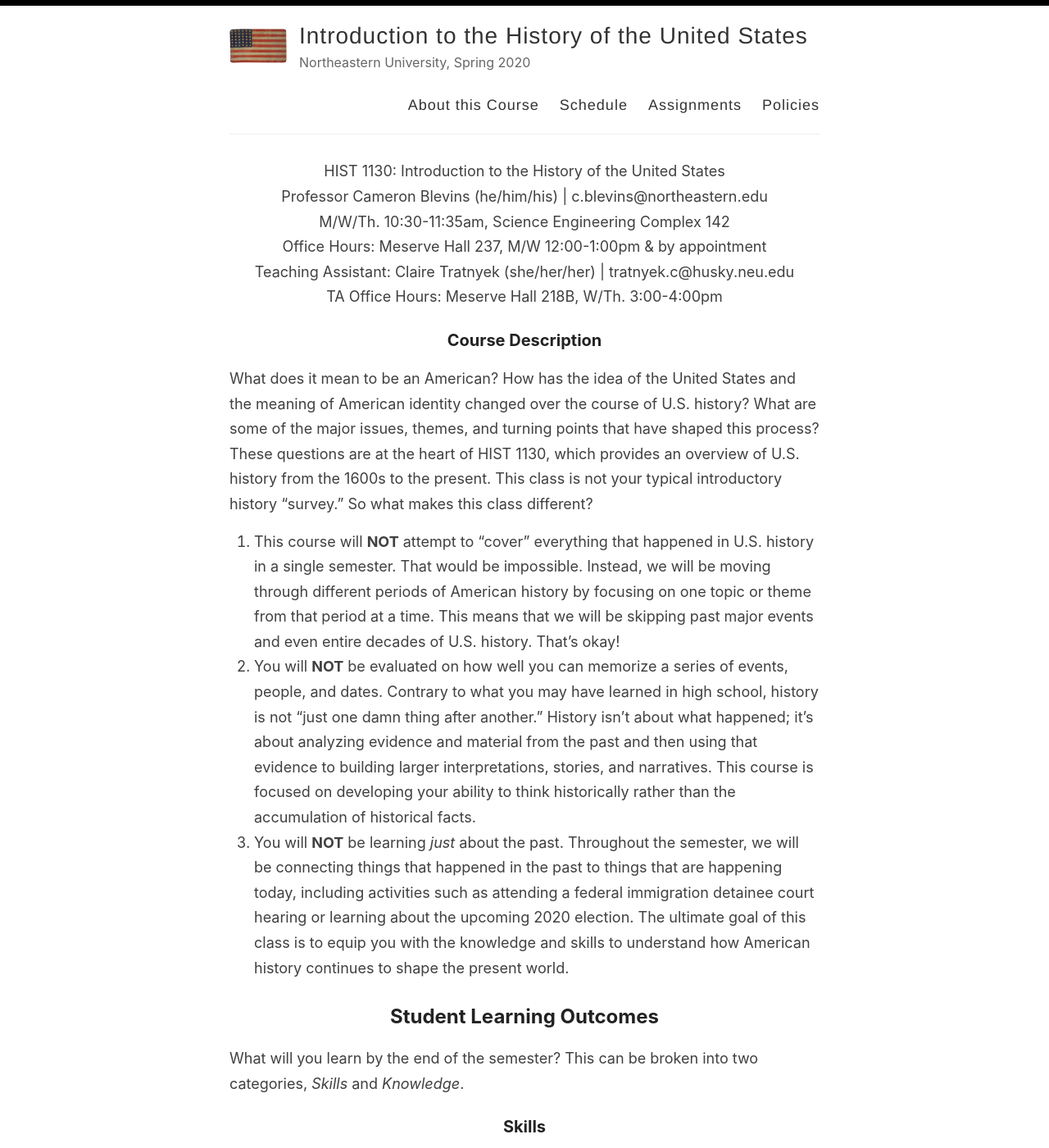
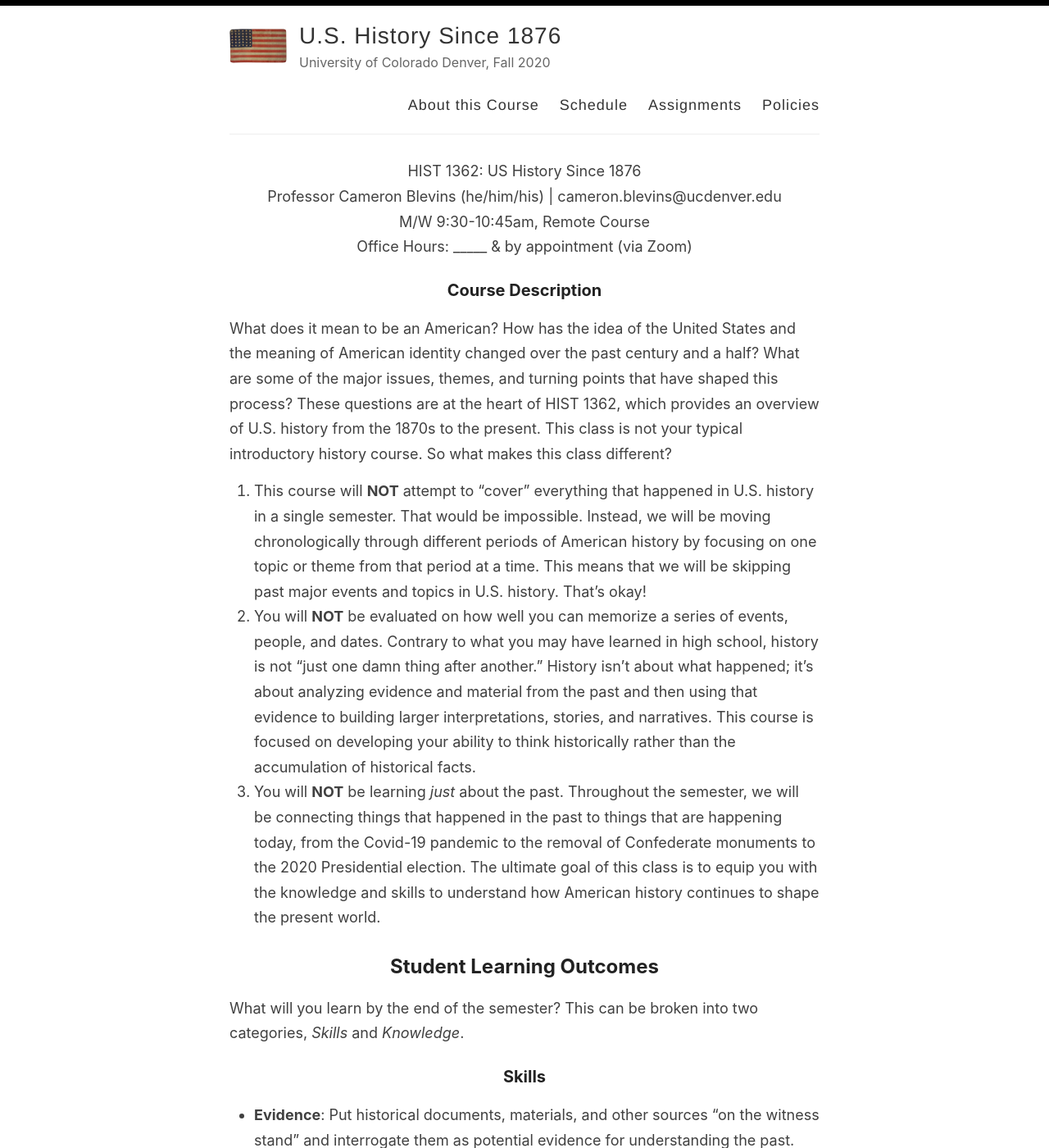
Before and after one commit to cblevins/f20-us-since-1876, a Jekyll site: the page built from index.md, in a window 1280 px wide and 1400 px high. Shown: the whole window at 82% size. Built offline with Jekyll 4.4.1, drawn with Linux system fonts in a browser that asks for light colours; the list of posts is cut into pages by our own code; some of the changed text lies outside the part shown.

Commit message:
revamping spring 2020 content to uc denver fall 2020

```diff
--- a/_config.yml
+++ b/_config.yml
@@ -3,22 +3,21 @@
 #
 
 # Name of your site (displayed in the header)
-name: Introduction to the History of the United States
-email: c.blevins@northeastern.edu
-university: "Northeastern University"
-course_number: "HIST 1130"
-semester: "Spring 2020"
+name: U.S. History Since 1876
+university: "University of Colorado Denver"
+course_number: "HIST 1362"
+semester: "Fall 2020"
 room: "placeholder"
-meetingtime: "Mon/Wed/Thurs 10:30-11:35"
+meetingtime: "Mon/Wed 9:30-10:45"
 instructor: Cameron Blevins
-email: c.blevins@northeastern.edu
-office: "237 Meserve Hall"
+email: cameron.blevins@ucdenver.edu
+office: "N/A"
 
 # Name of the author
 author: Cameron Blevins
 
 # Short bio or description (displayed in the header)
-description: Northeastern University, Spring 2020
+description: University of Colorado Denver, Fall 2020
 
 # URL of your avatar or profile pic (you could use your GitHub profile pic)
 avatar: /images/36-star-flag.png
@@ -30,7 +29,7 @@ avatar: /images/36-star-flag.png
 # Includes an icon in the footer for each username you enter
 footer-links:
   dribbble:
-  email: c.blevins@northeastern.edu
+  email: cameron.blevins@ucdenver.edu
   facebook:
   flickr:
   github:
@@ -61,7 +60,7 @@ enforce_ssl: http://cblevins.github.io
 # (http://yourusername.github.io/repository-name)
 # and NOT your User repository (http://yourusername.github.io)
 # then add in the baseurl here, like this: "/repository-name"
-baseurl: "/sp20-intro-us" # the subpath of your site, e.g. /blog
+baseurl: "/f20-us-since-1876" # the subpath of your site, e.g. /blog
 
 #
 # !! You don't need to change any of the configuration flags below !!
--- a/_layouts/default.html
+++ b/_layouts/default.html
@@ -47,7 +47,7 @@
         <div class="container">
           <footer class="footer">
             <!--{% include svg-icons.html %}-->
-            <a href="http://cameronblevins.org">Cameron Blevins</a>, (Northeastern University, Spring 2020)
+            <a href="http://cameronblevins.org">Cameron Blevins</a>, (University of Colorado Denver, Fall 2020)
           </footer>
         </div>
       </div>
--- a/index.md
+++ b/index.md
@@ -5,22 +5,20 @@ title:
 
 <div style="text-align: center">
 <p>
-HIST 1130: Introduction to the History of the United States<br>
-Professor Cameron Blevins (he/him/his) | c.blevins@northeastern.edu<br>
-M/W/Th. 10:30-11:35am, Science Engineering Complex 142<br>
-Office Hours: Meserve Hall 237, M/W 12:00-1:00pm & by appointment<br>
-Teaching Assistant: Claire Tratnyek (she/her/her) | tratnyek.c@husky.neu.edu<br>
-TA Office Hours: Meserve Hall 218B, W/Th. 3:00-4:00pm
+HIST 1362: US History Since 1876<br>
+Professor Cameron Blevins (he/him/his) | cameron.blevins@ucdenver.edu<br>
+M/W 9:30-10:45am, Remote Course<br>
+Office Hours: _____ & by appointment (via Zoom)
 </p>
 </div>
 
 ### Course Description
 
-What does it mean to be an American? How has the idea of the United States and the meaning of American identity changed over the course of U.S. history? What are some of the major issues, themes, and turning points that have shaped this process? These questions are at the heart of HIST 1130, which provides an overview of U.S. history from the 1600s to the present. This class is not your typical introductory history “survey.” So what makes this class different?
+What does it mean to be an American? How has the idea of the United States and the meaning of American identity changed over the past century and a half? What are some of the major issues, themes, and turning points that have shaped this process? These questions are at the heart of HIST 1362, which provides an overview of U.S. history from the 1870s to the present. This class is not your typical introductory history course. So what makes this class different?
 
-1. This course will **NOT** attempt to “cover" everything that happened in U.S. history in a single semester. That would be impossible. Instead, we will be moving through different periods of American history by focusing on one topic or theme from that period at a time. This means that we will be skipping past major events and even entire decades of U.S. history. That’s okay!
+1. This course will **NOT** attempt to “cover" everything that happened in U.S. history in a single semester. That would be impossible. Instead, we will be moving chronologically through different periods of American history by focusing on one topic or theme from that period at a time. This means that we will be skipping past major events and topics in U.S. history. That’s okay!
 2. You will **NOT** be evaluated on how well you can memorize a series of events, people, and dates. Contrary to what you may have learned in high school, history is not “just one damn thing after another.” History isn’t about what happened; it’s about analyzing evidence and material from the past and then using that evidence to building larger interpretations, stories, and narratives. This course is focused on developing your ability to think historically rather than the accumulation of historical facts.
-3. You will **NOT** be learning *just* about the past. Throughout the semester, we will be connecting things that happened in the past to things that are happening today, including activities such as attending a federal immigration detainee court hearing or learning about the upcoming 2020 election. The ultimate goal of this class is to equip you with the knowledge and skills to understand how American history continues to shape the present world.
+3. You will **NOT** be learning *just* about the past. Throughout the semester, we will be connecting things that happened in the past to things that are happening today, from the Covid-19 pandemic to the removal of Confederate monuments to the 2020 Presidential election. The ultimate goal of this class is to equip you with the knowledge and skills to understand how American history continues to shape the present world.
 
 ## Student Learning Outcomes
 
```
Also changed, not shown: mfa-project.md (deleted, +0 -41 lines), _pages/404.md (renamed from 404.md), _pages/assignments.md (renamed from assignments.md), _pages/citizenship-portfolio-alternatives.md (renamed from citizenship-portfolio-alternatives.md), _pages/citizenship-portfolio.md (renamed from citizenship-portfolio.md), _pages/final-project.md (renamed from final-project.md), _pages/policies.md (renamed from policies.md), _pages/schedule-old.md (renamed from schedule-old.md), _pages/schedule.md (renamed from schedule.md), favicon.png (deleted).
